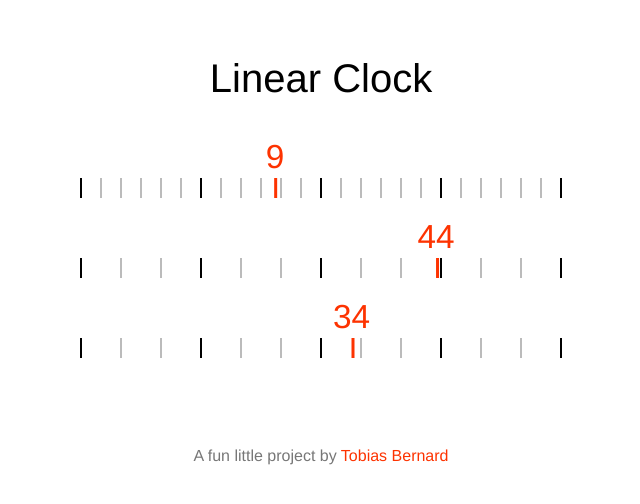
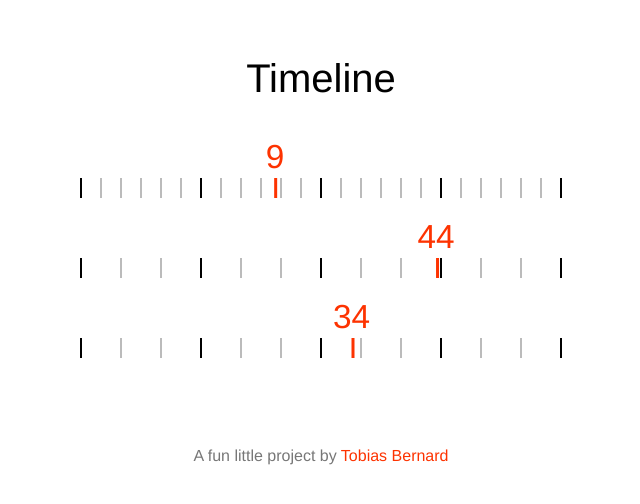
Before and after one commit to bertob/linear-clock, a plain HTML site: page index.html in a window 1280 px wide. Shown: the whole page, without its empty margins (319-959 px from the left). Drawn offline with Linux system fonts and the light colour scheme.

Commit message:
[minor] change name, add some comments

```diff
--- a/index.html
+++ b/index.html
@@ -5,7 +5,7 @@
 	<meta http-equiv="content-type" content="text/html; charset=utf-8">
 	<link href="http://gmpg.org/xfn/11" rel="profile">
 
-	<title>Linear Clock</title>
+	<title>Timeline</title>
 
 	<link rel="stylesheet" href="style.css">
 	<link rel="apple-touch-icon-precomposed" sizes="144x144" href="img/touch-icon-144-precomposed.png">
@@ -14,7 +14,7 @@
 </head>
 <body>
 	<section class="container">
-		<h1 class="title">Linear Clock</h1>
+		<h1 class="title">Timeline</h1>
 		<canvas id="clock" width="560" height="300"></canvas>
 	</section>
 	<script type="text/javascript" src="main.js"></script>
--- a/main.js
+++ b/main.js
@@ -1,6 +1,7 @@
 var canvas = document.getElementById("clock");
 var context = canvas.getContext("2d");
 
+// Constants
 var date;
 var h;
 var m;
@@ -18,6 +19,7 @@ var important = "#000";
 var unimportant = "#bbb";
 var accent = "#fd3301";
 
+// Clear the canvas and redraw it every 1000ms
 window.setInterval(function(){
 	date = new Date();
 	h = date.getHours();
@@ -39,6 +41,8 @@ window.setInterval(function(){
 	drawTime(1, m, dist60, s/60 * dist60, accent, thick);
 	drawTime(2, s, dist60, 0, accent, thick);
 }, 1000);
+
+// Drawing Functions
 
 function drawGrid(row, ticks, gap, dist, color, width) {
 	for (var i = 0; i < ticks; i++) {
```
